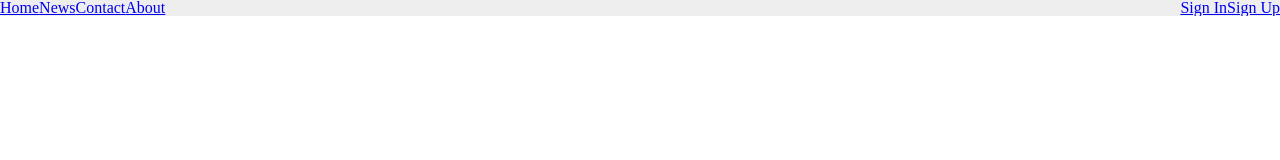
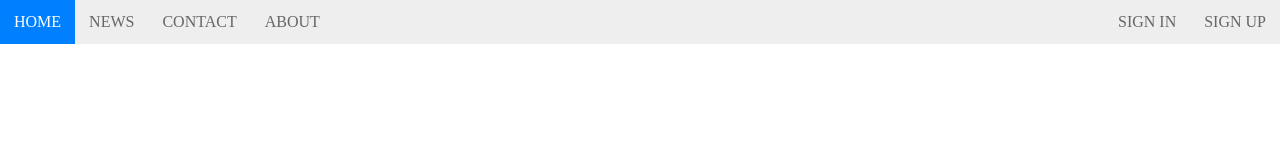
Before and after one commit to yenhtran/CSSWebsite, a plain HTML site: page index.html in a window 1280 px wide. Drawn offline with Linux system fonts and the light colour scheme.

Commit message:
add media queries and made navbar responsive

```diff
--- a/index.html
+++ b/index.html
@@ -13,6 +13,7 @@
             <li><a href="#about">About</a></li>
             <li class="topnav-right"><a href="#signup">Sign Up</a></li>
             <li class="topnav-right"><a href="#signin">Sign In</a></li>
+            <li class="dropdownIcon"><a href="">&#9776;</a></li>
         </ul>
     </nav>
 </body>
--- a/styles.css
+++ b/styles.css
@@ -33,3 +33,30 @@ ul.topnav li.topnav-right {
     list-style: none;
     float: right;
 }
+
+ul.topnav li a {
+    display: block;
+    text-decoration: none;
+    min-height: 16px;
+    text-align: center;
+    padding: 14px;
+    text-transform: uppercase;
+    color: #666;
+}
+
+ul.topnav li a:hover {
+    background-color: #0080ff;
+    color: #fff;
+}
+
+ul.topnav li.dropdownIcon {
+    display: none;
+}
+
+
+/****************** Mobile **********************/
+@media screen and (max-width: 680px) {
+    ul.topnav li:not(:nth-child(1)) {
+        display: none;
+    }
+}
```
